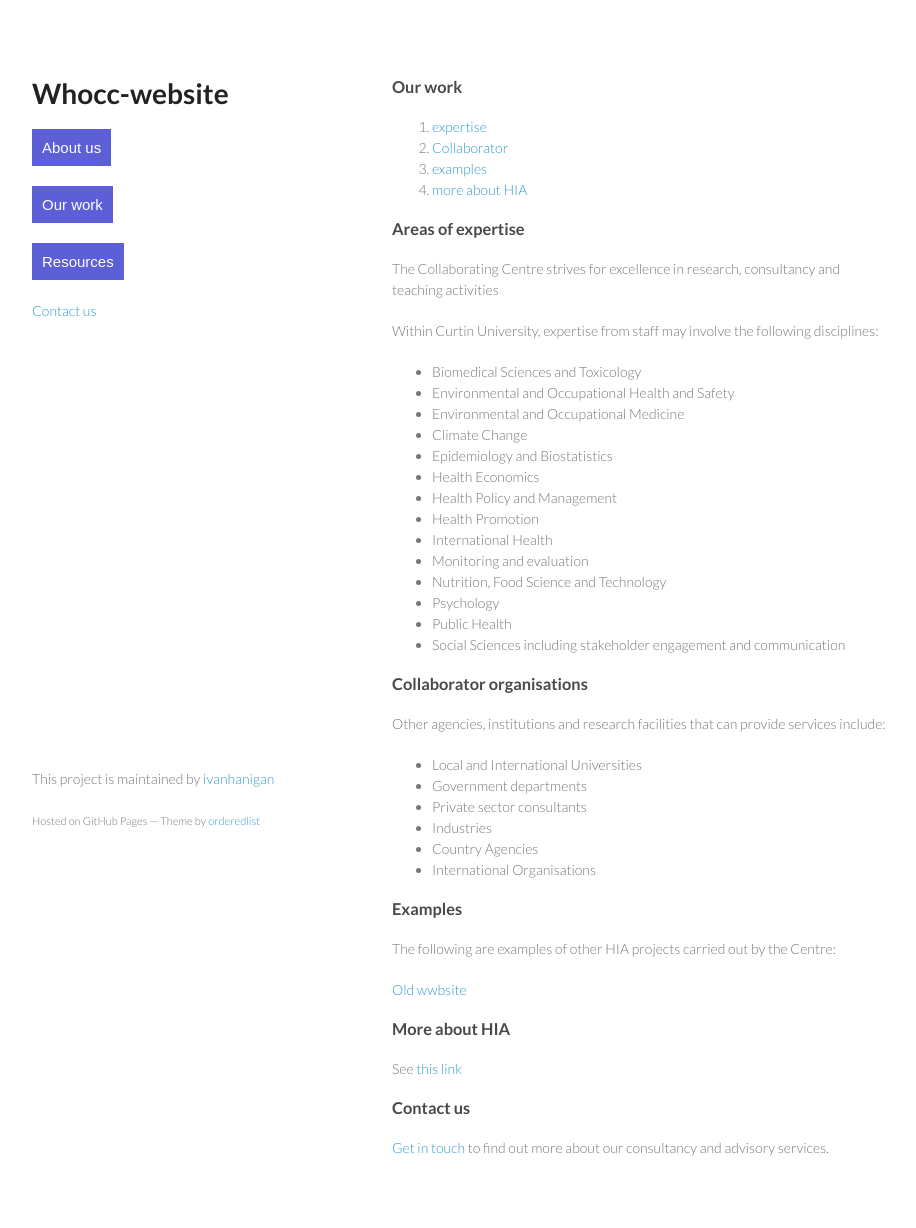
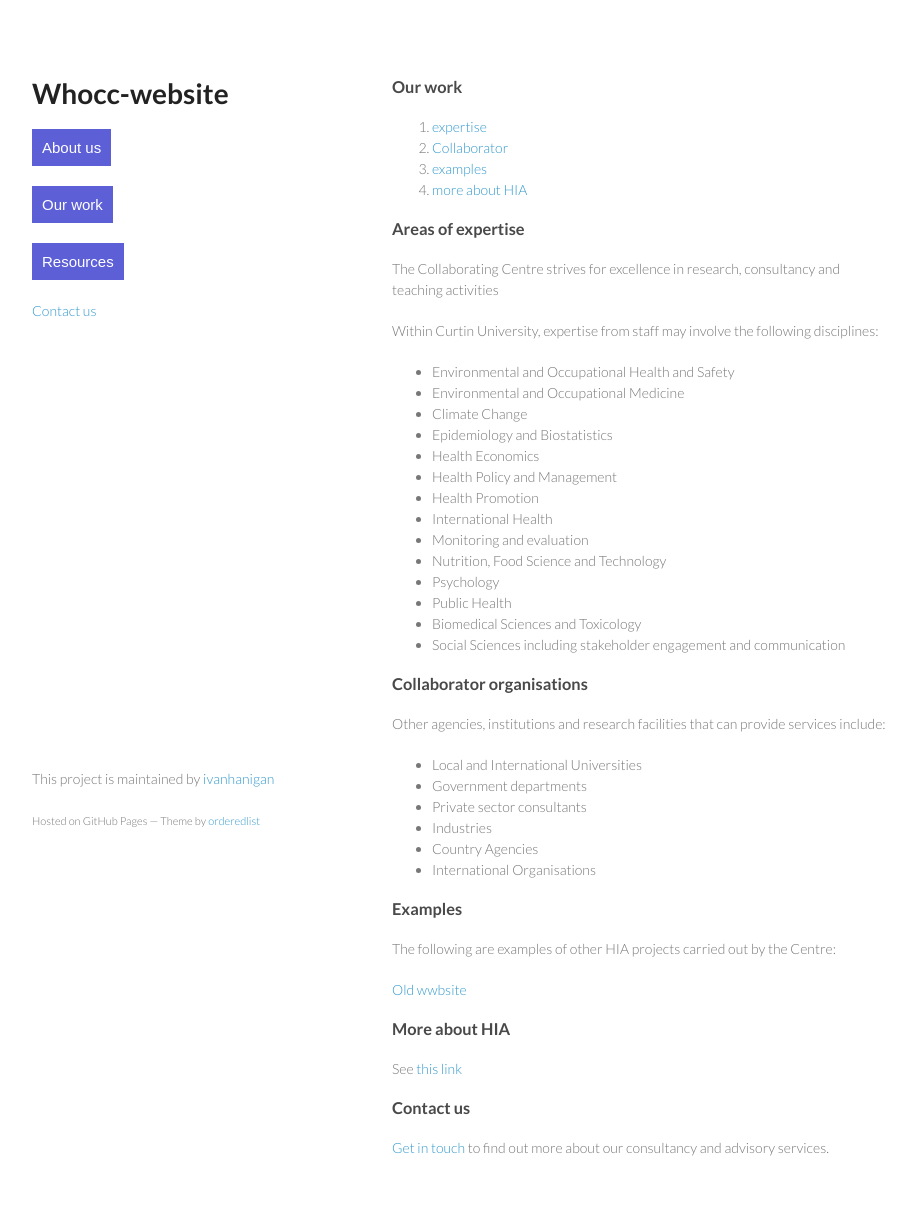
Before and after one commit to ivanhanigan/whocc-cchia-draft-website, a Jekyll site: the page built from areas-of-expertise.md, in a window 1280 px wide. Shown: the whole page, without its empty margins (178-1094 px from the left). Built offline with Jekyll 4.4.1, drawn with Linux system fonts in a browser that asks for light colours; part of the change alters nothing that is shown.

```diff
--- a/areas-of-expertise.md
+++ b/areas-of-expertise.md
@@ -15,7 +15,7 @@ The Collaborating Centre strives for excellence in research, consultancy and tea
 
 Within Curtin University, expertise from staff may involve the following disciplines:
 
-- Biomedical Sciences and Toxicology
+
 - Environmental and Occupational Health and Safety
 - Environmental and Occupational Medicine
 - Climate Change
@@ -28,6 +28,7 @@ Within Curtin University, expertise from staff may involve the following discipl
 - Nutrition, Food Science and Technology
 - Psychology
 - Public Health
+- Biomedical Sciences and Toxicology
 - Social Sciences including stakeholder engagement and communication
 
 ### <a name="head-collab"></a>Collaborator organisations
```
